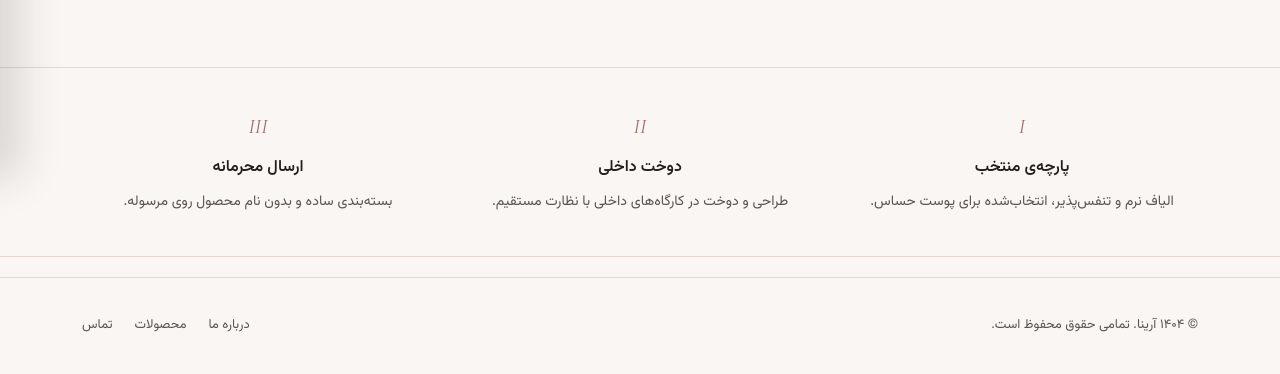
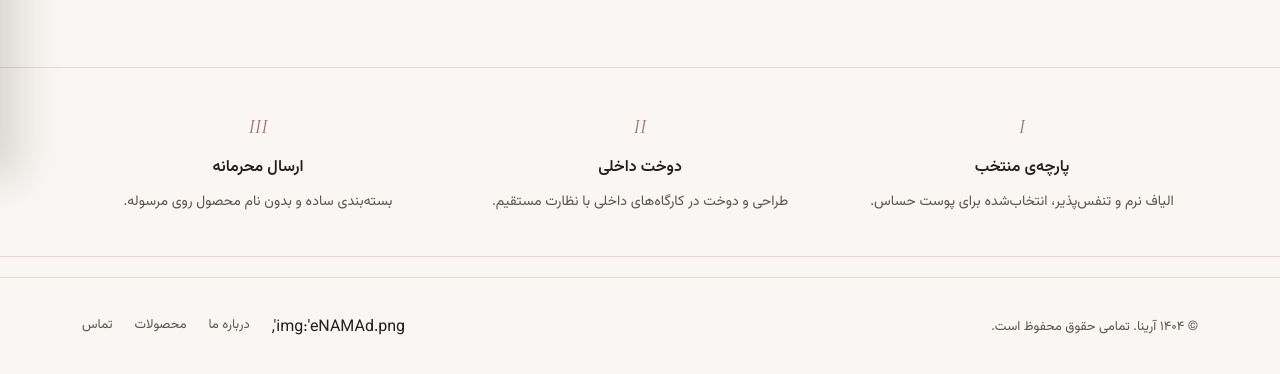
Before and after one commit to l22202650-dev/Ali, a plain HTML site: page index.html in a window 1280 px wide. Shown: the part 622-996 px from the top of the page. Drawn offline with nearby package versions, Linux system fonts and the light colour scheme.

Commit message:
Update index.html

```diff
--- a/index.html
+++ b/index.html
@@ -476,7 +476,7 @@
 <footer>
   <div class="wrap">
     <p>© ۱۴۰۴ آرینا. تمامی حقوق محفوظ است.</p>
-    <div class="foot-links">
+    <div class="foot-links">img:'eNAMAd.png',
       <a href="#" data-nav="about">درباره ما</a>
       <a href="#" data-nav="products">محصولات</a>
       <a href="#" data-nav="contact">تماس</a>
```
